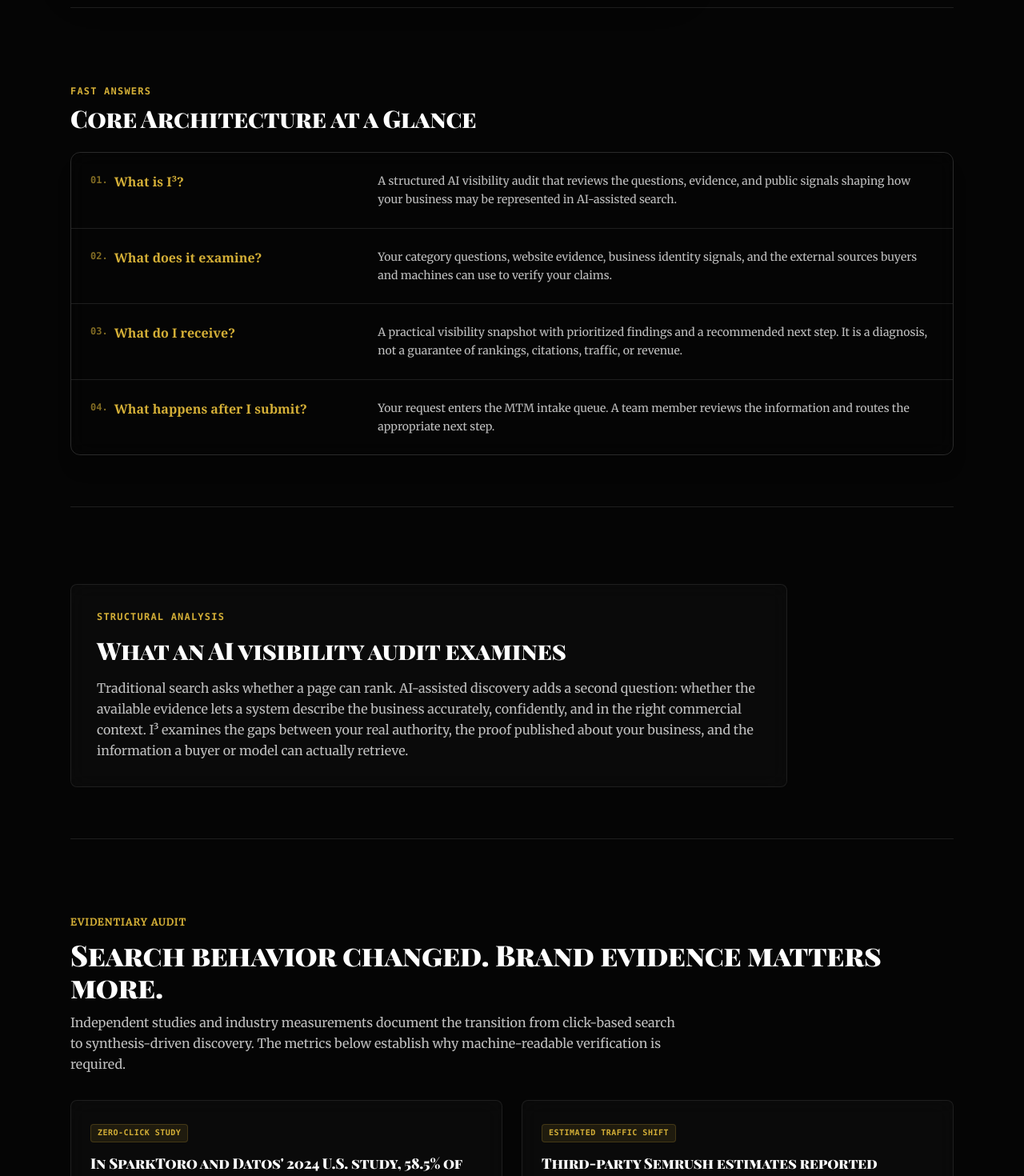
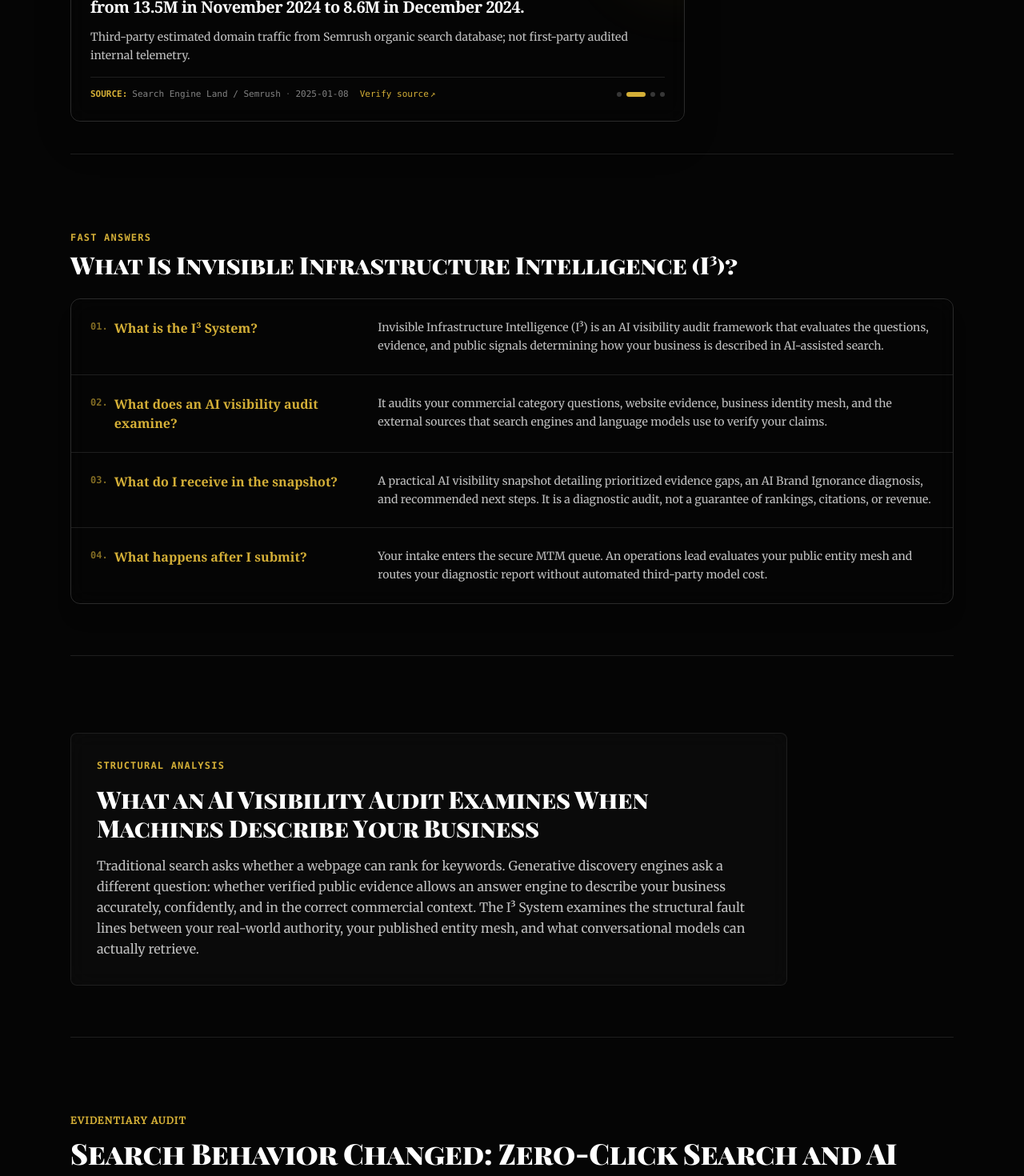
Before and after one commit to mtmediaai/i3-command-center, a Next.js app: page / in a window 1280 px wide. Shown: the part 900-2370 px from the top of the page at 80% size. Built offline with nearby package versions, Linux system fonts and the light colour scheme.

Commit message:
feat: introduce full system name upfront, add AEO block, and optimize 5 keyword placement spots

```diff
--- a/app/layout.tsx
+++ b/app/layout.tsx
@@ -86,8 +86,14 @@ const jsonLdGraph = {
       provider: {
         '@id': 'https://mtmediaai.com/#organization',
       },
-      areaServed: 'United States',
-      serviceType: 'AI Visibility & Generative Engine Optimization',
+      areaServed: ['The Woodlands', 'Houston Metro', 'United States'],
+      serviceType: [
+        'AI Visibility Audit',
+        'Generative Engine Optimization',
+        'AI Search Visibility',
+        'Local Business AI Erasure Remediation',
+      ],
+      description: siteCopy.hero.aeoBlock.body,
     },
     {
       '@type': 'Offer',
@@ -99,6 +105,22 @@ const jsonLdGraph = {
       price: '0.00',
       priceCurrency: 'USD',
       availability: 'https://schema.org/InStock',
+    },
+    {
+      '@type': 'DefinedTerm',
+      '@id': 'https://i3.mtmediaai.com/#term-ai-brand-ignorance',
+      name: 'AI Brand Ignorance',
+      description:
+        'The condition where AI Invisibility and AI Erasure combine, leaving conversational engines and answer models unaware of an established commercial practice.',
+      inDefinedTermSet: 'https://i3.mtmediaai.com/#service',
+    },
+    {
+      '@type': 'DefinedTerm',
+      '@id': 'https://i3.mtmediaai.com/#term-invisible-elite',
+      name: 'The Invisible Elite',
+      description:
+        'Established high-net-worth service providers and private estate advisors whose prestige and referral authority remain unreadable to generative AI search engines.',
+      inDefinedTermSet: 'https://i3.mtmediaai.com/#service',
     },
     {
       '@type': 'FAQPage',
--- a/config/site.config.ts
+++ b/config/site.config.ts
@@ -38,7 +38,8 @@ export const siteConfig: SiteConfig = {
   subdomain: 'i3',
   pageUrl: 'https://i3.mtmediaai.com',
   repo: 'i3-command-center',
-  pageTitle: 'AI Visibility Audit: See How AI Search Describes Your Business | I³',
+  pageTitle:
+    'Invisible Infrastructure Intelligence (I³ System): AI Visibility Audit | MT Media AI',
   owner: 'Reign Ω (sales door) · Moolah oversight',
   serviceName: 'Invisible Infrastructure Intelligence (I³ System)',
   serviceType: 'AI Visibility & Generative Engine Optimization',
@@ -53,7 +54,7 @@ export const siteConfig: SiteConfig = {
   categories: CATEGORIES,
   endcapTarget: 'https://armory.mtmediaai.com',
   stagedH1:
-    'Is AI describing your business correctly when buyers ask who to trust?',
+    'Is AI Erasing Your Business When High-Net-Worth Buyers Ask Who To Trust?',
   publishDate: '2026-09-09',
   fulfillmentSLA: '24–48h',
   tableName: 'leads',
--- a/content/site-copy.ts
+++ b/content/site-copy.ts
@@ -36,6 +36,10 @@ export interface SiteCopy {
     eyebrow: string;
     h1: string;
     subhead: string;
+    aeoBlock: {
+      title: string;
+      body: string;
+    };
     primaryCta: string;
     secondaryCta: string;
     secondaryCtaTarget: string;
@@ -131,7 +135,7 @@ export interface SiteCopy {
 export const siteCopy: SiteCopy = {
   meta: {
     pageTitle:
-      'AI Visibility Audit: See How AI Search Describes Your Business | I³',
+      'Invisible Infrastructure Intelligence (I³ System): AI Visibility Audit | MT Media AI',
     metaDescription:
       'Map the questions buyers ask, the evidence AI systems can verify, and how your business is represented across AI search. Request an I³ Visibility Snapshot.',
   },
@@ -155,9 +159,14 @@ export const siteCopy: SiteCopy = {
   },
   hero: {
     eyebrow: 'I³ Command Center · MT Media AI',
-    h1: 'Is AI describing your business correctly when buyers ask who to trust?',
+    h1: 'Is AI Erasing Your Business When High-Net-Worth Buyers Ask Who To Trust?',
     subhead:
-      'I³ maps the questions buyers ask, the sources AI systems rely on, and the evidence your business gives them to work with. You receive a practical AI visibility diagnosis before deciding what to repair.',
+      "MT Media AI's I³ System, Invisible Infrastructure Intelligence, translates your real-world prestige and referral trust into machine-readable data across ChatGPT, Gemini, and Perplexity. You receive a practical AI visibility diagnosis before deciding what to repair.",
+    aeoBlock: {
+      title: 'What is the I³ AI Visibility Diagnosis?',
+      body:
+        'The Invisible Infrastructure Intelligence (I³ System) diagnoses AI Brand Ignorance by mapping buyer conversational queries, analyzing large language model retrieval sources, and auditing first-party entity evidence. It identifies where AI engines erase established referral businesses and delivers a structured diagnostic roadmap to restore machine legibility and citation authority.',
+    },
     primaryCta: 'Request Your I³ Visibility Snapshot',
     secondaryCta: 'See What AI Search Changed',
     secondaryCtaTarget: '#evidence',
@@ -167,57 +176,58 @@ export const siteCopy: SiteCopy = {
   },
   fastAnswers: {
     eyebrow: 'Fast Answers',
-    heading: 'Core Architecture at a Glance',
+    heading: 'What Is Invisible Infrastructure Intelligence (I³)?',
     items: [
       {
-        question: 'What is I³?',
+        question: 'What is the I³ System?',
         answer:
-          'A structured AI visibility audit that reviews the questions, evidence, and public signals shaping how your business may be represented in AI-assisted search.',
+          'Invisible Infrastructure Intelligence (I³) is an AI visibility audit framework that evaluates the questions, evidence, and public signals determining how your business is described in AI-assisted search.',
       },
       {
-        question: 'What does it examine?',
+        question: 'What does an AI visibility audit examine?',
         answer:
-          'Your category questions, website evidence, business identity signals, and the external sources buyers and machines can use to verify your claims.',
+          'It audits your commercial category questions, website evidence, business identity mesh, and the external sources that search engines and language models use to verify your claims.',
       },
       {
-        question: 'What do I receive?',
+        question: 'What do I receive in the snapshot?',
         answer:
-          'A practical visibility snapshot with prioritized findings and a recommended next step. It is a diagnosis, not a guarantee of rankings, citations, traffic, or revenue.',
+          'A practical AI visibility snapshot detailing prioritized evidence gaps, an AI Brand Ignorance diagnosis, and recommended next steps. It is a diagnostic audit, not a guarantee of rankings, citations, or revenue.',
       },
       {
         question: 'What happens after I submit?',
         answer:
-          'Your request enters the MTM intake queue. A team member reviews the information and routes the appropriate next step.',
+          'Your intake enters the secure MTM queue. An operations lead evaluates your public entity mesh and routes your diagnostic report without automated third-party model cost.',
       },
     ],
   },
   structuralAnswer: {
-    h2: 'What an AI visibility audit examines',
-    body: 'Traditional search asks whether a page can rank. AI-assisted discovery adds a second question: whether the available evidence lets a system describe the business accurately, confidently, and in the right commercial context. I³ examines the gaps between your real authority, the proof published about your business, and the information a buyer or model can actually retrieve.',
+    h2: 'What an AI Visibility Audit Examines When Machines Describe Your Business',
+    body:
+      'Traditional search asks whether a webpage can rank for keywords. Generative discovery engines ask a different question: whether verified public evidence allows an answer engine to describe your business accurately, confidently, and in the correct commercial context. The I³ System examines the structural fault lines between your real-world authority, your published entity mesh, and what conversational models can actually retrieve.',
   },
   evidenceSection: {
-    h2: 'Search behavior changed. Brand evidence matters more.',
+    h2: 'Search Behavior Changed: Zero-Click Search and AI Brand Erasure',
     description:
-      'Independent studies and industry measurements document the transition from click-based search to synthesis-driven discovery. The metrics below establish why machine-readable verification is required.',
+      'Independent clickstream studies and industry analyses confirm that commercial discovery has shifted from ten blue links to synthesized answers. The verified metrics below demonstrate why unindexed referral businesses face systemic AI erasure.',
   },
   methodSection: {
-    h2: 'How I³ reads the field',
+    h2: 'How the I³ System Reads the Field: Question Map, Evidence Map, Representation Map',
     description:
-      'Rather than chasing superficial keywords, the I³ protocol audits the three foundational layers that determine how generative discovery engines interpret your commercial authority.',
+      'Rather than relying on outdated keyword stuffing, the I³ protocol inspects the three foundational layers that determine how AI concierges and information agents parse your enterprise.',
     cards: [
       {
         id: 'method-question-map',
         name: 'Question Map',
         title: 'Commercial Intent & Category Questions',
         description:
-          'We identify the commercial questions that shape your category, buyer decisions, and local or vertical relevance.',
+          'We identify the commercial questions that shape your category, buyer decisions, and local or vertical relevance across Houston Metro and national sectors.',
       },
       {
         id: 'method-evidence-map',
         name: 'Evidence Map',
         title: 'Verifiable Claims & Identity Mesh',
         description:
-          'We review whether your website and supporting sources make your claims easy to verify, attribute, and understand.',
+          'We review whether your website and supporting sources make your claims easy to verify, attribute, and understand for neural discovery engines.',
       },
       {
         id: 'method-representation-map',
@@ -229,33 +239,35 @@ export const siteCopy: SiteCopy = {
     ],
   },
   mtmFix: {
-    h2: 'The repair is not more noise. It is better evidence.',
-    body: 'The goal is to create a connected system of clear pages, verified claims, structured entities, credible sources, and measurable feedback. That gives people and machines something durable to work with.',
+    h2: 'The Repair for AI Erasure Is Not More Noise: It Is Structured Brand Evidence',
+    body:
+      'The resolution is to construct a connected system of clear pages, verified claims, structured entities, credible sources, and measurable feedback. That gives buyers and machines durable proof to work with.',
   },
   deliverables: {
-    h2: 'Your I³ Visibility Snapshot includes',
+    h2: 'Your I³ Visibility Snapshot Includes',
     bullets: [
-      'A category-question map',
-      'An evidence and entity review',
-      'A representation-risk summary',
-      'A prioritized next-step recommendation',
+      'A commercial category-question map',
+      'An entity mesh and structured evidence review',
+      'An AI Brand Ignorance and representation-risk analysis',
+      'A prioritized next-step remediation roadmap',
     ],
   },
   limitations: {
-    h2: 'What I³ does not promise',
-    body: 'I³ does not guarantee rankings, AI citations, traffic, leads, or revenue. It identifies where the available evidence is thin, inconsistent, unclear, or disconnected so you can make an informed repair decision.',
+    h2: 'What an AI Visibility Audit Does Not Promise',
+    body:
+      'The I³ System does not guarantee search rankings, AI citations, traffic, leads, or revenue. It identifies where your available brand evidence is thin, inconsistent, unclear, or disconnected so you can make an informed repair decision.',
   },
   decisionFramework: {
-    h2: 'Is an I³ Visibility Snapshot the right next move?',
+    h2: 'Is an I³ Visibility Snapshot the Right Next Move for Your Practice?',
     bullets: [
-      'You rely on reputation, expertise, or category authority to win business',
-      'Buyers research before they contact you',
-      'Your website does not clearly show the evidence behind your claims',
-      'You want a structured starting point before committing to a larger visibility build',
+      'You rely on reputation, expertise, or category authority to win high-value business',
+      'High-net-worth buyers research your practice before making contact',
+      'Your website does not clearly present machine-readable proof behind your claims',
+      'You want an objective diagnostic baseline before committing to a larger visibility build',
     ],
   },
   faqSection: {
-    h2: 'Questions business owners ask about AI visibility',
+    h2: 'Questions Business Owners Ask About AI Visibility and AI Erasure',
     items: [
       {
         question: 'What is an AI visibility audit?',
@@ -263,32 +275,39 @@ export const siteCopy: SiteCopy = {
           'An AI visibility audit reviews the public evidence that helps search systems and buyers understand, verify, and describe a business. It focuses on clarity, consistency, source support, and commercial relevance.',
       },
       {
-        question: 'How is AI search visibility different from SEO?',
+        question: 'How is AI search visibility different from traditional SEO?',
         answer:
-          'SEO remains important because websites need to be discoverable and useful. AI search visibility adds focus on whether a system can connect reliable information, entities, claims, and sources into an accurate answer about the business.',
-      },
-      {
-        question: 'What does I³ examine?',
-        answer:
-          'I³ examines commercial questions, website evidence, business identity signals, and supporting source material. The output is a prioritized visibility snapshot.',
+          'Traditional SEO focuses on rankings for specific web pages. AI search visibility focuses on entity clarity: ensuring large language models and answer engines can connect reliable facts, credentials, and citations to accurately describe your business.',
       },
       {
         question:
-          'Will an I³ Visibility Snapshot guarantee rankings or AI citations?',
+          "Why isn't my referral business showing up in ChatGPT, Gemini, or Perplexity?",
         answer:
-          'No. Search results and AI-generated answers change across platforms and time. The snapshot identifies evidence gaps and practical next steps; it does not promise a specific placement, citation, traffic level, or revenue outcome.',
+          'Language models cannot read offline reputation or private handshakes. If your business lacks structured entity proof, canonical citations, and verifiable web evidence, generative engines omit your business when buyers ask for recommendations.',
       },
       {
-        question: 'What happens after I request a snapshot?',
+        question:
+          'What is AI Brand Ignorance and how does the I³ System resolve it?',
         answer:
-          'Your submission is recorded in the MTM intake system. The team reviews the business context and routes the appropriate fulfillment or next step.',
+          'AI Brand Ignorance occurs when AI Invisibility combines with AI Erasure: search models synthesize competitor answers while remaining completely unaware of your practice. The I³ System maps this gap and outlines the structured evidence needed for machine recall.',
+      },
+      {
+        question:
+          'Will an I³ Visibility Snapshot guarantee AI search citations or rankings?',
+        answer:
+          'No. Algorithmic outputs change across platforms and queries. The snapshot provides an objective audit of your evidence gaps and recommended repairs; it does not promise a specific citation, ranking, or financial outcome.',
+      },
+      {
+        question: 'What happens after I request an I³ Visibility Snapshot?',
+        answer:
+          'Your request enters the MTM intake queue. A team member reviews your public business footprint and prepares your visibility diagnosis within 24 to 48 hours.',
       },
     ],
   },
   finalCta: {
-    heading: 'Start with the evidence your business already gives the market.',
+    heading: 'Start With the Evidence Your Business Already Gives the Market',
     description:
-      'Request your zero-cost I³ Visibility Snapshot to see where your public evidence is clear, where it is disconnected, and how generative engines interpret your authority.',
+      'Request your zero-cost I³ Visibility Snapshot to discover how generative search engines currently describe your enterprise and where citation gaps exist.',
     buttonText: 'Request Your I³ Visibility Snapshot',
   },
   endcap: {
```
Also changed, not shown: app/page.tsx (+10 -0 lines), scripts/test-probes.mjs (+42 -11 lines), 1 other file (tests, documents, lock files or other folders).
